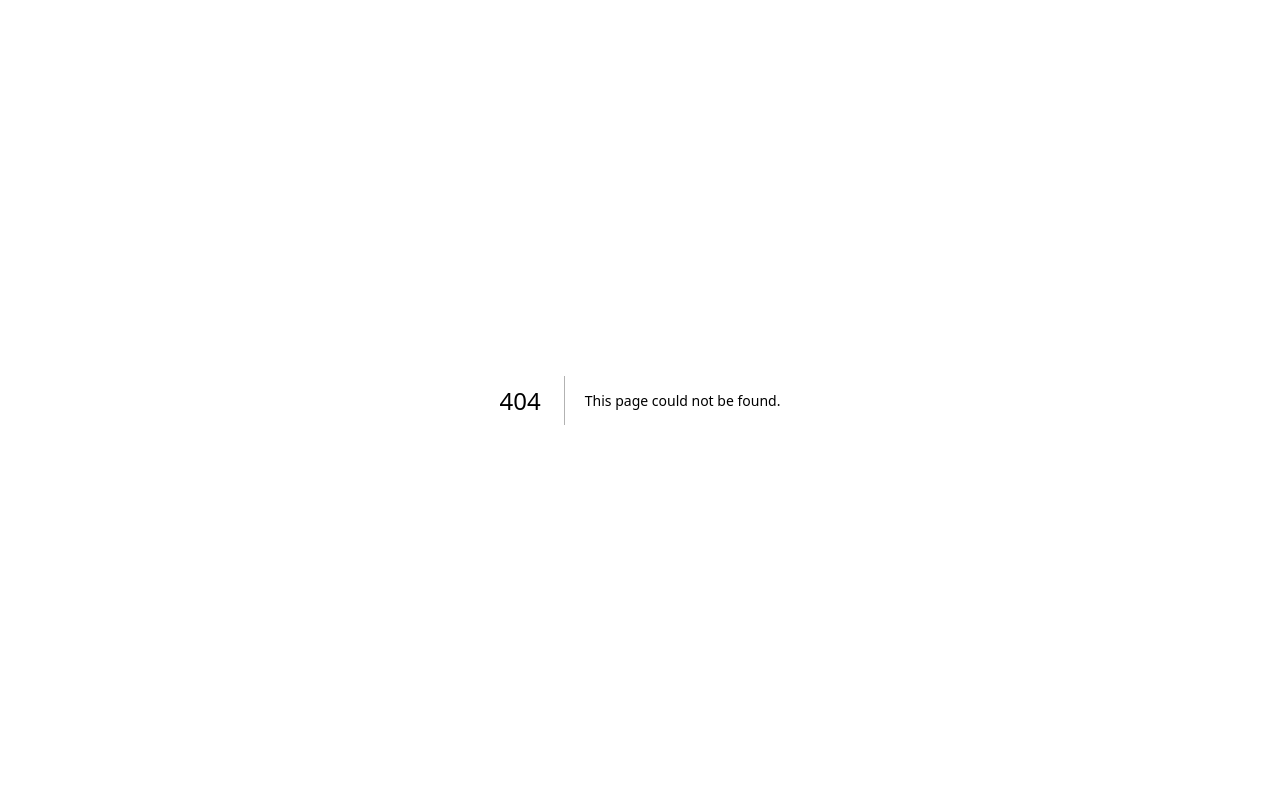
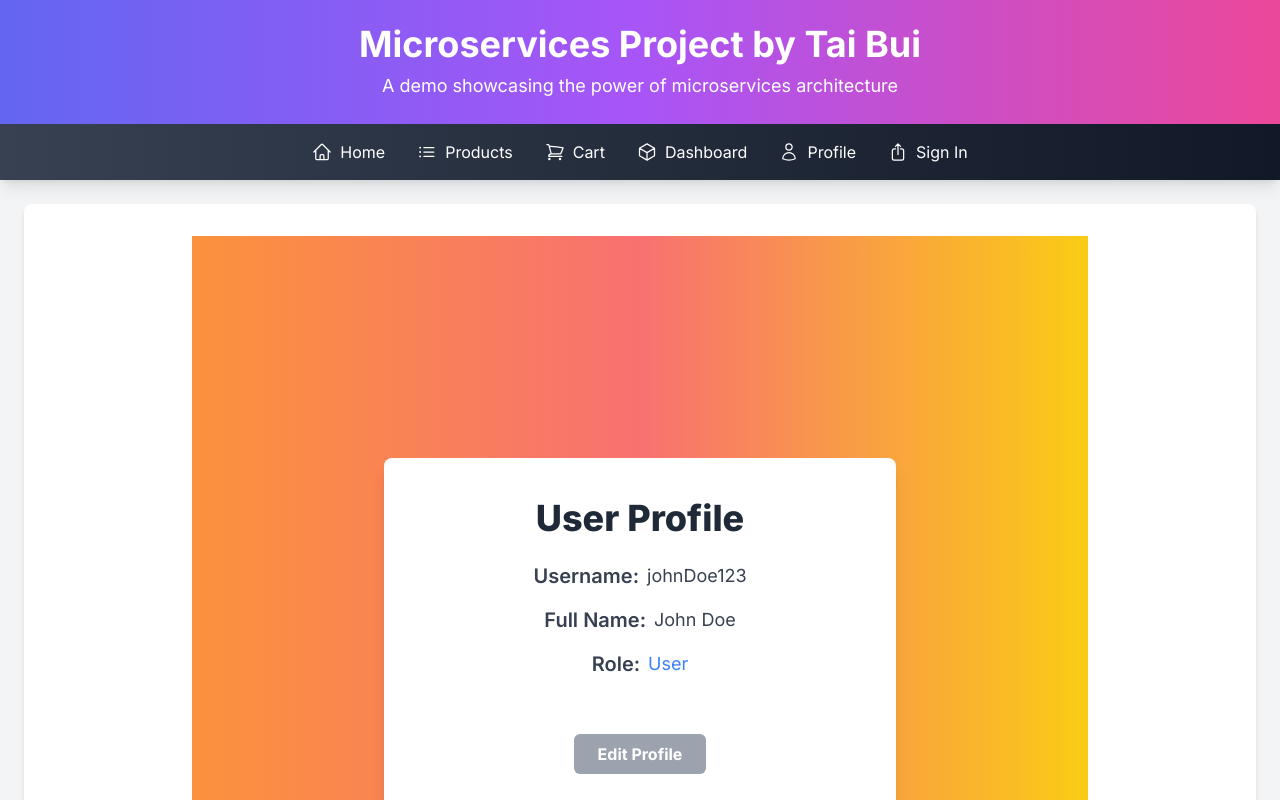
Before and after one commit to Tai-Chi-Bui/benchmark-microservices, a Next.js app in the folder host-client/: page /profile in a window 1280 px wide. Before the commit this address had no page. Shown: the top 800 px of the page. Built offline with nearby package versions, Linux system fonts and the light colour scheme; no server answers.

Commit message:
add user profile page

```diff
--- a/host-client/src/app/(portal)/layout.tsx
+++ b/host-client/src/app/(portal)/layout.tsx
@@ -2,12 +2,12 @@ import React, { ReactNode, useMemo } from 'react';
 import Link from 'next/link';
 import {
   HomeIcon,
-  BookOpenIcon,
   ArrowDownOnSquareIcon,
   ArrowUpOnSquareIcon,
   CubeIcon,
   ListBulletIcon,
-  ShoppingCartIcon
+  ShoppingCartIcon,
+  UserIcon
 } from '@heroicons/react/24/outline';
 import { cookies } from 'next/headers';
 import { isValidToken } from '../_utils/auth';
@@ -58,6 +58,7 @@ const Layout: React.FC<LayoutProps> = ({ children }) => {
           <NavItem href="/products" icon={<ListBulletIcon className="h-5 w-5" />} label="Products" />
           <NavItem href="/cart" icon={<ShoppingCartIcon className="h-5 w-5" />} label="Cart" />
           <NavItem href="/admin-dashboard" icon={<CubeIcon className="h-5 w-5" />} label="Dashboard" />
+          <NavItem href="/profile" icon={<UserIcon className="h-5 w-5" />} label="Profile" />
           <li className="flex items-center space-x-2">
             {isAuthenticated ? (
               <>
--- /dev/null
+++ b/host-client/src/app/(portal)/profile/page.tsx
@@ -0,0 +1,49 @@
+import React from 'react';
+
+interface UserProfile {
+  username: string;
+  fullName: string;
+  role: 'user' | 'admin';
+}
+
+const mockUserData: UserProfile = {
+  username: 'johnDoe123',
+  fullName: 'John Doe',
+  role: 'user',
+};
+
+function Profile() {
+  const { username, fullName, role } = mockUserData;
+
+  return (
+    <div className="min-h-screen flex flex-col items-center justify-center bg-gradient-to-r from-orange-400 via-red-400 to-yellow-400 text-white">
+      <div className="bg-white p-10 rounded-lg shadow-lg text-center max-w-lg w-full transform transition hover:scale-105 duration-300 ease-in-out">
+        <h1 className="text-4xl font-extrabold mb-6 text-gray-800">User Profile</h1>
+        <div className="text-lg mb-8 flex flex-col gap-4 text-gray-700">
+          <div className="flex items-center justify-center">
+            <span className="font-semibold text-xl">Username:</span>
+            <p className="ml-2">{username}</p>
+          </div>
+          <div className="flex items-center justify-center">
+            <span className="font-semibold text-xl">Full Name:</span>
+            <p className="ml-2">{fullName}</p>
+          </div>
+          <div className="flex items-center justify-center">
+            <span className="font-semibold text-xl">Role:</span>
+            <p className={`ml-2 capitalize ${role === 'admin' ? 'text-green-500' : 'text-blue-500'}`}>
+              {role}
+            </p>
+          </div>
+        </div>
+        <button
+          className="mt-6 px-6 py-2 rounded-md bg-gray-400 text-white font-bold cursor-not-allowed"
+          disabled
+        >
+          Edit Profile
+        </button>
+      </div>
+    </div>
+  );
+}
+
+export default Profile;
```
